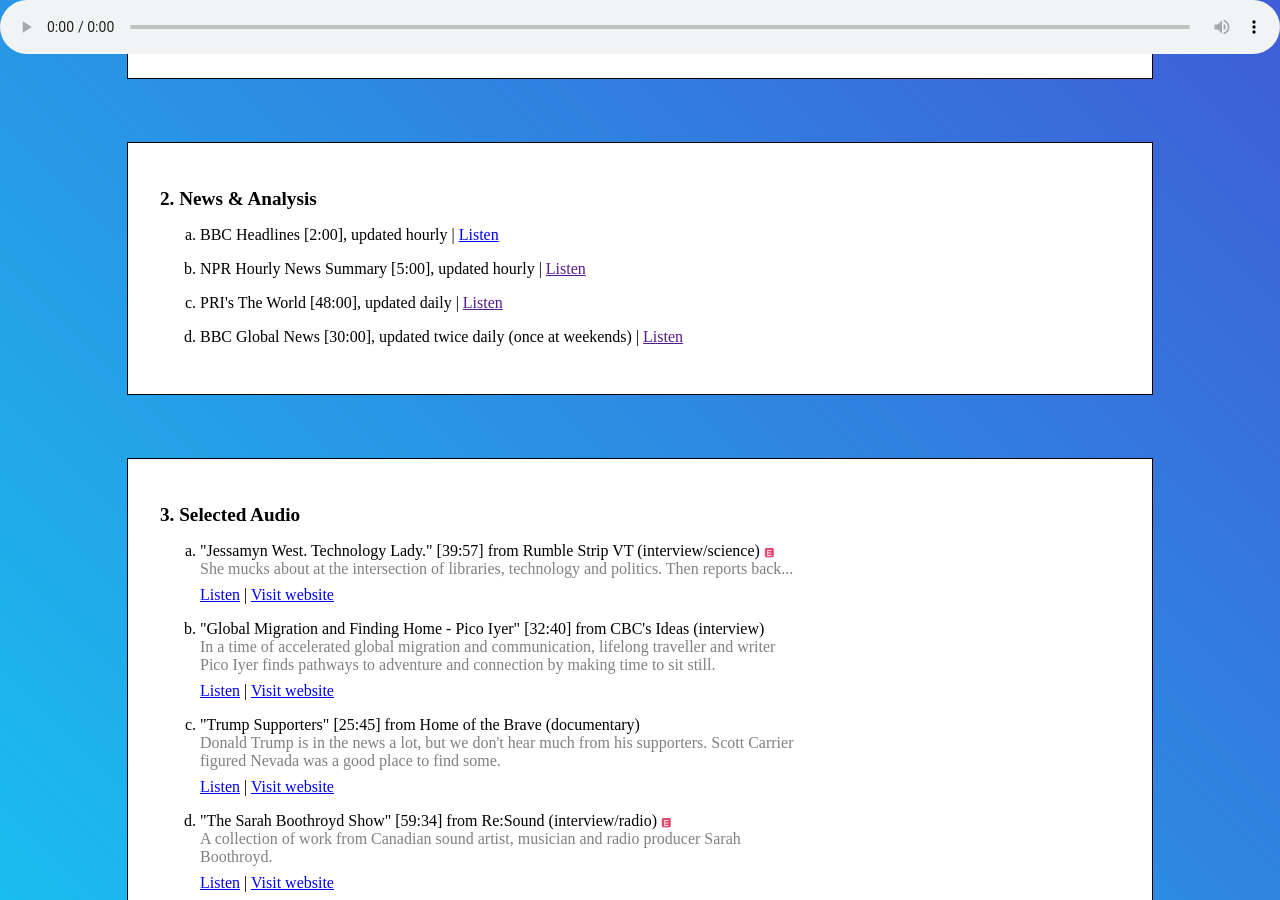
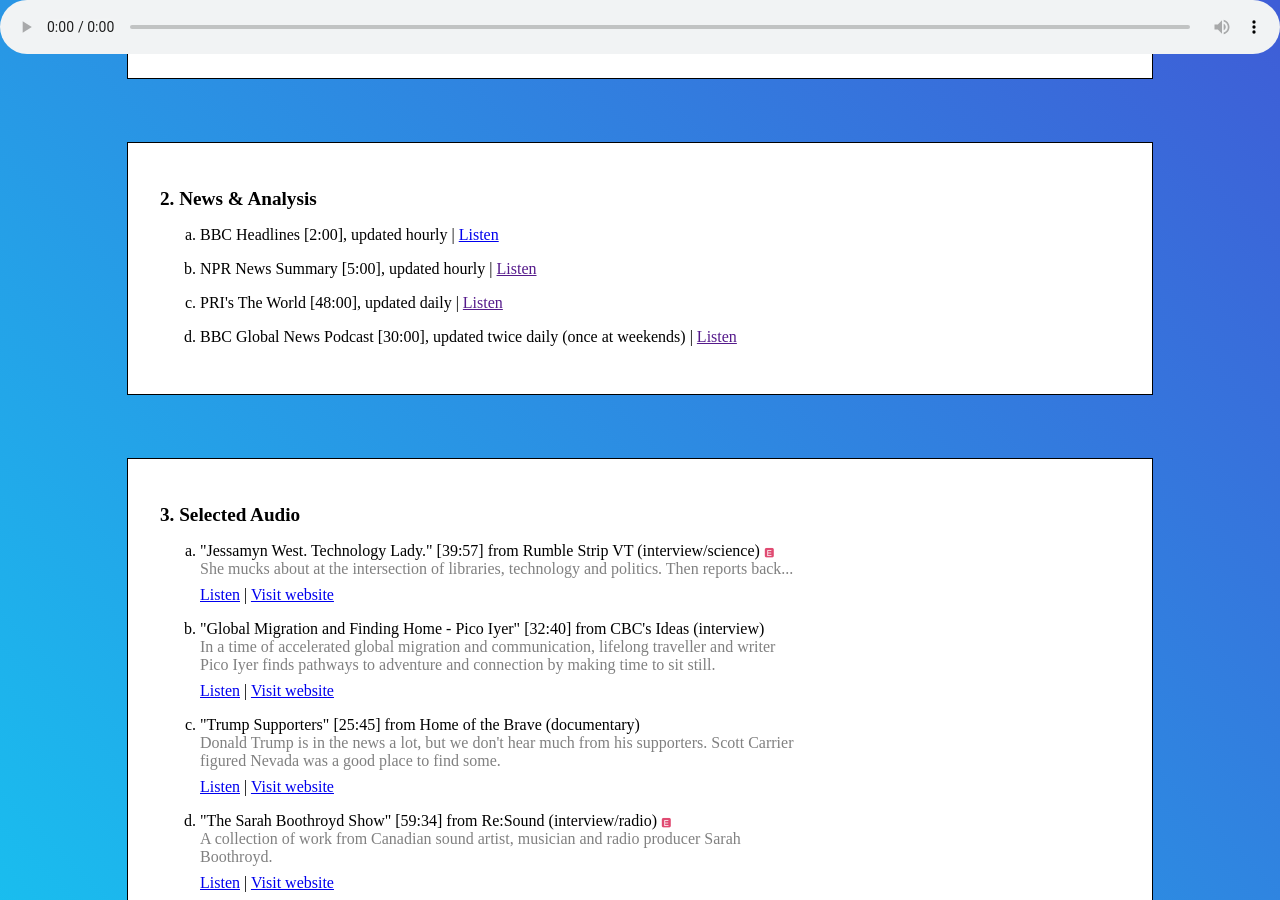
Before and after one commit to radioopensource/dotinfo, a Jekyll site: the page built from index.html, in a window 1280 px wide and 900 px high, scrolled down 501 px. Built offline with Jekyll 4.4.1, drawn with Linux system fonts in a browser that asks for light colours; nearby versions of some CDN libraries.

Commit message:
Update feeds.yml
more accurate naming

```diff
--- a/_data/feeds.yml
+++ b/_data/feeds.yml
@@ -2,7 +2,7 @@
   frequency: updated hourly
   audio: http://wsdownload.bbc.co.uk/worldservice/css/96mp3/latest/bbcnewssummary.mp3
   type: bbc-headlines
-- title: NPR Hourly News Summary [5:00]
+- title: NPR News Summary [5:00]
   frequency: updated hourly
   audio:
   type: npr
@@ -10,7 +10,7 @@
   frequency: updated daily
   audio:
   type: pri
-- title: BBC Global News [30:00]
+- title: BBC Global News Podcast [30:00]
   frequency: updated twice daily (once at weekends)
   audio:
   type: bbc-global
```
